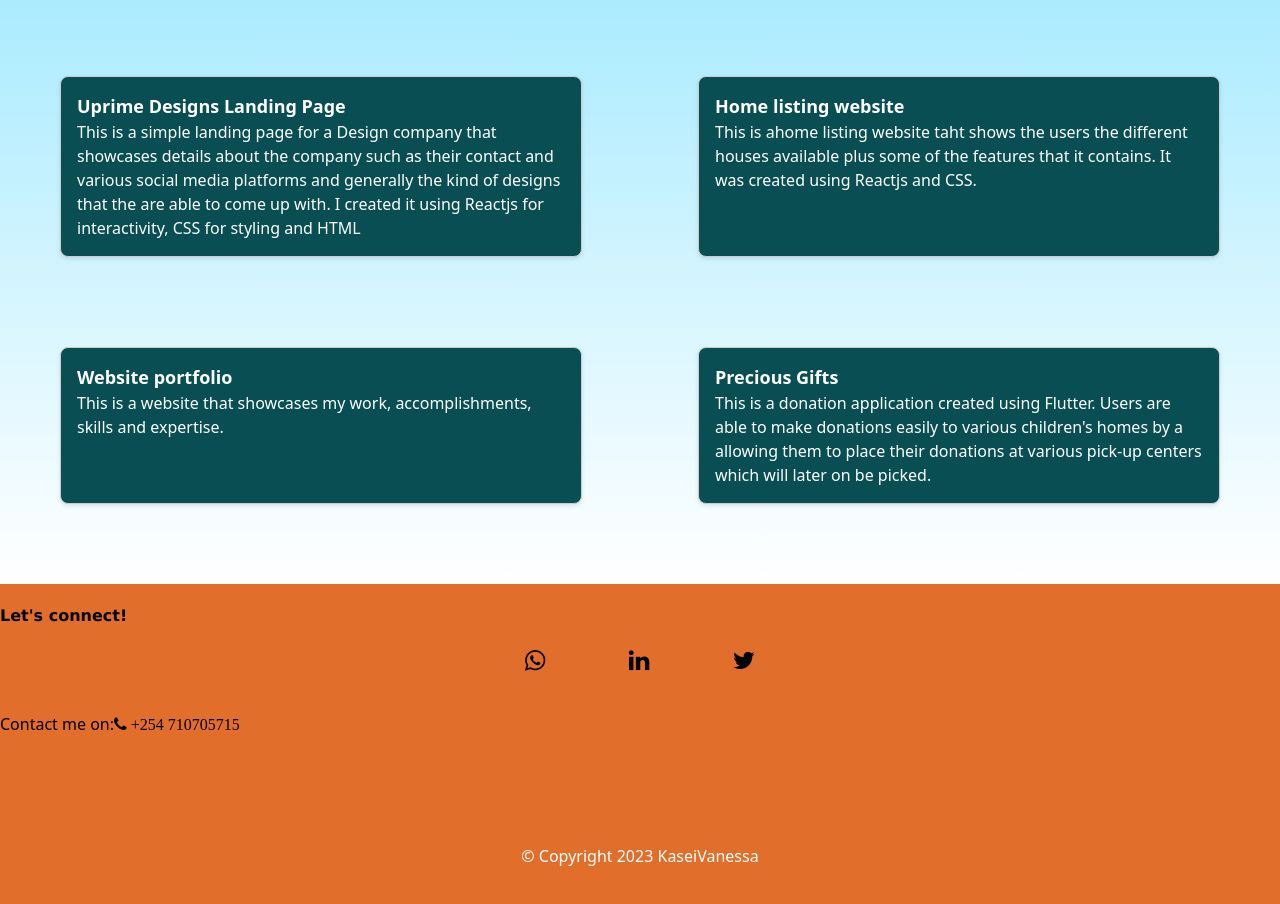
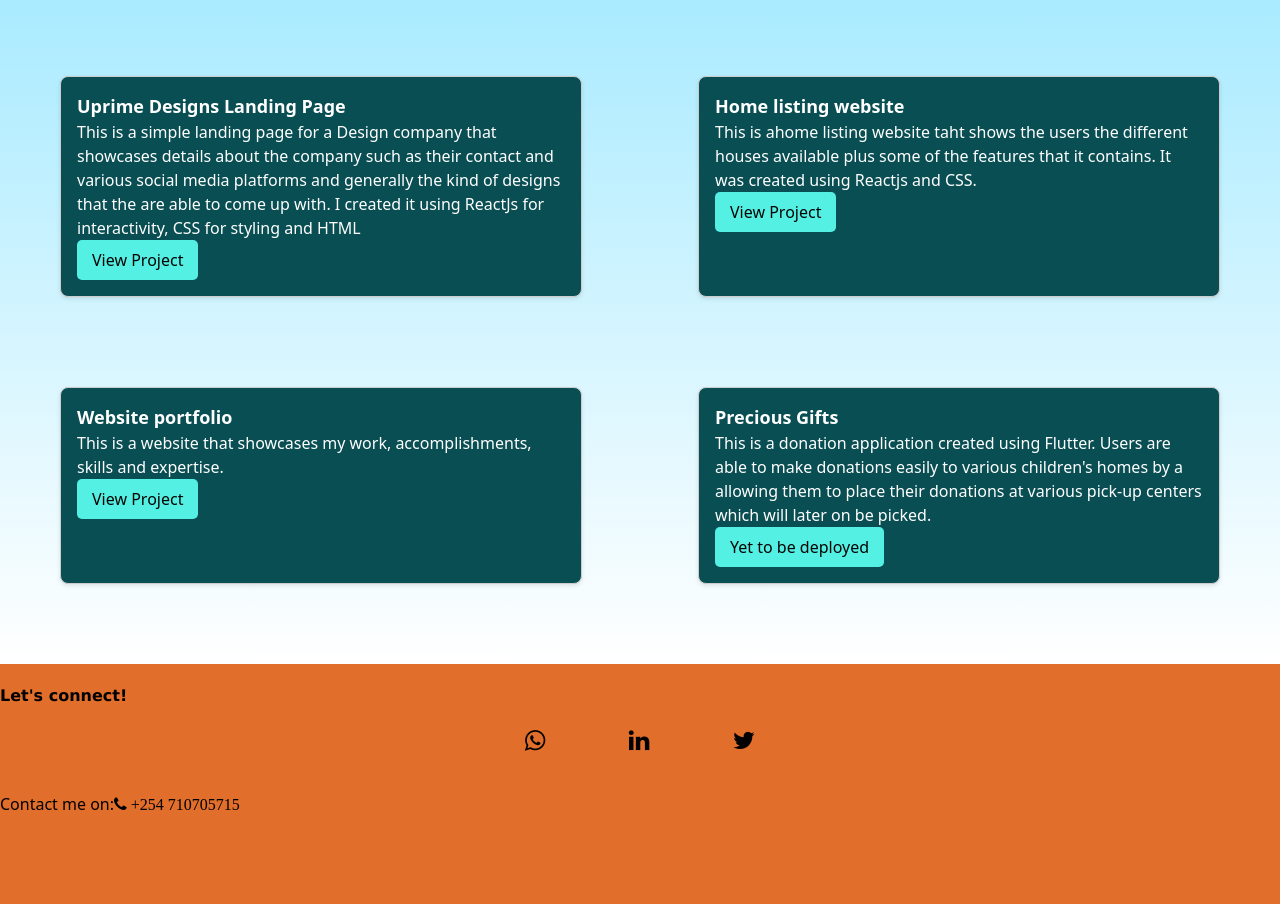
Before and after one commit to VanessaKasei/React-portfolio, a React (Create React App) app: page / in a window 1280 px wide. Shown: the part 2500-3404 px from the top of the page. Built offline with nearby package versions, Linux system fonts and the light colour scheme.

Commit message:
added buttons and styled them

```diff
--- a/src/pages/Projects.css
+++ b/src/pages/Projects.css
@@ -38,3 +38,19 @@
     font-size: large;
     font-weight: bold;
 }
+
+.view-button {
+    background-color: #54f0e3;
+    color: #050505;
+    padding: 8px 15px;
+    border: none;
+    border-radius: 5px;
+    cursor: pointer;
+    transition: background-color 0.3s ease;
+
+
+  }
+
+  .view-button:hover {
+    transform: scale(1.1);
+  }
--- a/src/pages/Projects.js
+++ b/src/pages/Projects.js
@@ -1,20 +1,24 @@
 import React from "react";
 import './Projects.css'
 
-function Projects() {
+function Projects({title, deploymentLink}) {
     return(
         <section id="projects">
             <h1 id="main-title">FEATURED PROJECTS </h1>
             <div className="row1">
                 <div className="project-card1">
+                    <h3>{title}</h3>
                     <h2 className="p1">Uprime Designs Landing Page</h2>
                     <p>This is a simple landing page for a Design company
                         that showcases details about the company such as
                         their contact and various social media platforms and generally
                         the kind of designs that the are able to come up with.
-                        I created it using Reactjs for interactivity, CSS for styling and
+                        I created it using ReactJs for interactivity, CSS for styling and
                         HTML
                     </p>
+                    <a href="https://vanessakasei.github.io/Upright/" target="_blank" rel="noopener noreferrer">
+                    <button className="view-button">View Project</button>
+                    </a>
                 </div>
                 <div className="project-card1">
                     <h2 className="p2">Home listing website</h2>
@@ -22,6 +26,9 @@ function Projects() {
                         houses available plus some of the features that it contains. It
                         was created using Reactjs and CSS.
                     </p>
+                    <a href="https://vanessakasei.github.io/React/" target="_blank" rel="noopener noreferrer">
+                    <button className="view-button">View Project</button>
+                    </a>
                 </div>
             </div>
             <div className="row2">
@@ -30,6 +37,9 @@ function Projects() {
                     <p>This is a website that showcases my work, accomplishments, skills
                         and expertise.
                     </p>
+                    <a href="https://vanessakasei.github.io/React/" target="_blank" rel="noopener noreferrer">
+                    <button className="view-button">View Project</button>
+                    </a>
                 </div>
                 <div className="project-card1">
                     <h2 className="p4">Precious Gifts</h2>
@@ -38,6 +48,9 @@ function Projects() {
                         to place their donations at various pick-up centers which will later on
                         be picked.
                     </p>
+                    <a href="https://vanessakasei.github.io/React/" target="_blank" rel="noopener noreferrer">
+                    <button className="view-button">Yet to be deployed</button>
+                    </a>
                 </div>
             </div>
         </section>
```
